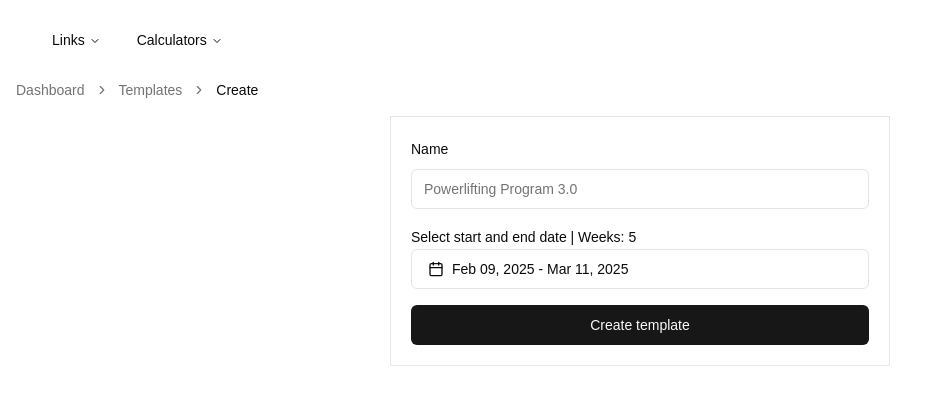
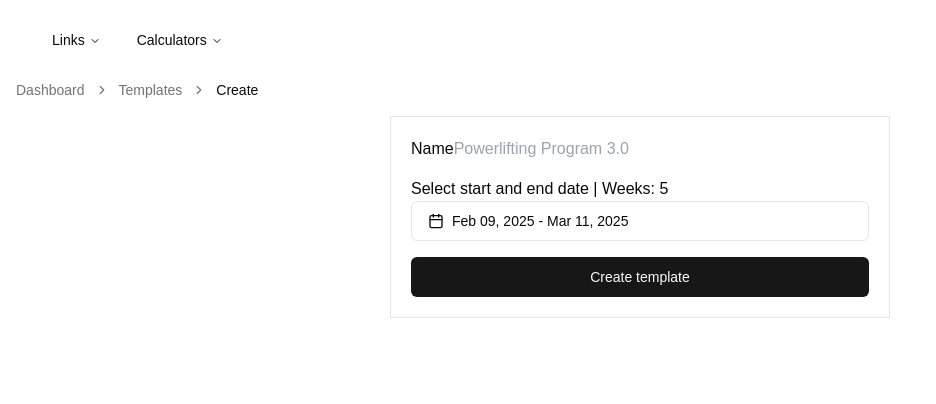
Before and after one commit to JonelBriones/gymualizer.io, a Next.js app: page /dashboard/templates/create in a window 1280 px wide. Shown: the top 404 px of the page, without its empty margins (0-936 px from the left). Built offline with nearby package versions, Linux system fonts and the light colour scheme.

Commit message:
create template server action to mongodb

```diff
--- a/app/_ZodSchemas/index.ts
+++ b/app/_ZodSchemas/index.ts
@@ -1,11 +1,38 @@
 import { z } from "zod";
-
-export const TemplateFormSchema = z.object({
+// const exercise = z.object({
+//   name: z.string(),
+//   loadType: z.string(),
+//   sets: z.string(),
+//   reps: z.string(),
+//   percentageLoad: z.string().optional(),
+//   weightLoad: z.string().optional(),
+//   rpeLoad: z.string().optional(),
+//   unit: z.string(),
+// });
+// const day = z.object({
+//   exercises: z.object({
+//     name: z.string(),
+//     loadType: z.string(),
+//     sets: z.string(),
+//     reps: z.string(),
+//     percentageLoad: z.string().optional(),
+//     weightLoad: z.string().optional(),
+//     rpeLoad: z.string().optional(),
+//     unit: z.string(),
+//   }),
+// });
+// const week = z.object({
+//   days: z.array(day),
+// });
+export const templateFormSchema = z.object({
   name: z
-    .string()
+    .string({ required_error: "Name is required" })
     .min(2, { message: " Name must be at least 2 characters long." }),
+  startDate: z.number({ required_error: "Start date is required" }),
+  endDate: z.number({ required_error: "End date is required" }),
+  weeks: z.number(),
 });
-export type TemplateFormSchemaType = z.infer<typeof TemplateFormSchema>;
+export type TemplateFormSchemaType = z.infer<typeof templateFormSchema>;
 
 export const ExerciseFormSchema = z.object({
   name: z
--- /dev/null
+++ b/app/_actions/exerciseActions/templateActions/createProgramAction.tsx
@@ -0,0 +1,57 @@
+"use server";
+import connectDB from "@/config/database";
+import Template from "@/models/Templates";
+import { revalidatePath } from "next/cache";
+import { z } from "zod";
+
+export const createProgramAction = async (
+  prevState: any,
+  formData: FormData
+) => {
+  await connectDB();
+
+  const template = z.object({
+    name: z
+      .string()
+      .min(2, { message: " Name must be at least 2 characters long." }),
+    startDate: z.number(),
+    endDate: z.number(),
+    weeks: z.number(),
+  });
+
+  const getForm = {
+    name: formData.get("name"),
+    startDate: Number(formData.get("startDate")),
+    endDate: Number(formData.get("endDate")),
+    weeks: Number(formData.get("weeks")),
+  };
+  const validTemplate = template.safeParse(getForm);
+
+  console.log("validating template", validTemplate);
+  const totalWeeks = getForm.weeks;
+  console.log(getForm);
+  if (!validTemplate.success) {
+    return {
+      errorMsg: "error",
+    };
+  } else {
+    const newTemplate = await Template.create({
+      ...getForm,
+      weeks: Array.from({ length: totalWeeks }, () => ({
+        days: Array(7)
+          .fill(null)
+          .map(() => ({
+            exercises: [],
+          })),
+      })),
+    });
+    try {
+      await newTemplate.save();
+      revalidatePath("/", "layout");
+    } catch (error) {
+      return {
+        errorMsg: "error",
+      };
+    }
+  }
+};
--- a/app/dashboard/templates/create/page.tsx
+++ b/app/dashboard/templates/create/page.tsx
@@ -50,27 +50,27 @@ const page = () => {
   const [readyToSave, setReadyToSave] = useState(false);
   const [showQuestion, setShowQuestion] = useState(0);
 
-  const onSubmitCreateTemplate = (e: TemplateFormSchemaType) => {
-    console.log(e);
-    setReadyToSave(true);
-    setShowQuestion(0);
-    setDate(defaultDate);
+  // const onSubmitCreateTemplate = (e: TemplateFormSchemaType) => {
+  //   console.log(e);
+  //   setReadyToSave(true);
+  //   setShowQuestion(0);
+  //   setDate(defaultDate);
 
-    const setWeeks = Array.from({ length: totalWeeks }, () => ({
-      days: Array(7)
-        .fill(null)
-        .map(() => ({
-          exercises: [],
-        })),
-    }));
-    setTemplate({
-      ...template,
-      name: e.name,
-      startDate: date?.from ? new Date(date?.from) : new Date(),
-      endDate: date?.to ? new Date(date?.to) : new Date(),
-      weeks: setWeeks,
-    });
-  };
+  //   const setWeeks = Array.from({ length: totalWeeks }, () => ({
+  //     days: Array(7)
+  //       .fill(null)
+  //       .map(() => ({
+  //         exercises: [],
+  //       })),
+  //   }));
+  //   setTemplate({
+  //     ...template,
+  //     name: e.name,
+  //     startDate: date?.from ? new Date(date?.from) : new Date(),
+  //     endDate: date?.to ? new Date(date?.to) : new Date(),
+  //     weeks: setWeeks,
+  //   });
+  // };
   useEffect(() => {
     console.log(template);
   }, [template]);
@@ -93,20 +93,20 @@ const page = () => {
     return selectDay;
   };
 
-  useEffect(() => {
-    const start = date?.from ? new Date(date?.from) : new Date();
-    const end = date?.to ? new Date(date?.to) : new Date();
+  // useEffect(() => {
+  //   const start = date?.from ? new Date(date?.from) : new Date();
+  //   const end = date?.to ? new Date(date?.to) : new Date();
 
-    const totalDays = Math.ceil(
-      Math.abs(start.getTime() - end.getTime()) / (1000 * 60 * 60 * 24)
-    );
-    const completeWeeks = Math.floor(totalDays / 7);
-    const remainingDays = Math.floor(totalDays % 7);
-    const totalWeeks = remainingDays > 0 ? completeWeeks + 1 : completeWeeks;
+  //   const totalDays = Math.ceil(
+  //     Math.abs(start.getTime() - end.getTime()) / (1000 * 60 * 60 * 24)
+  //   );
+  //   const completeWeeks = Math.floor(totalDays / 7);
+  //   const remainingDays = Math.floor(totalDays % 7);
+  //   const totalWeeks = remainingDays > 0 ? completeWeeks + 1 : completeWeeks;
 
-    setTotalWeeks(totalWeeks);
-    setRemainingDay(remainingDays);
-  }, [date]);
+  //   setTotalWeeks(totalWeeks);
+  //   setRemainingDay(remainingDays);
+  // }, [date]);
 
   const [toggledDay, setToggleDay] = useState({
     week: 0,
@@ -247,7 +247,7 @@ const page = () => {
             options={options}
             setReadyToSave={setReadyToSave}
             readyToSave={readyToSave}
-            onSubmitCreateTemplate={onSubmitCreateTemplate}
+            // onSubmitCreateTemplate={onSubmitCreateTemplate}
             setShowQuestion={setShowQuestion}
             showQuestion={showQuestion}
             defaultTemplateForm={defaultTemplateForm}
--- a/components/forms/template/CreateTemplateCard.tsx
+++ /dev/null
@@ -1,91 +0,0 @@
-"use client";
-import React, { FormEvent, useEffect, useState } from "react";
-
-import { Button } from "@/components/ui/button";
-import { Card, CardContent, CardHeader, CardTitle } from "@/components/ui/card";
-import { Input } from "@/components/ui/input";
-import { Label } from "@/components/ui/label";
-import { TemplateFormDatePicker } from "./TemplateFormDatePicker";
-
-export function CreateTemplateCard({
-  setReadyToSave,
-  templateForm,
-  setTemplateForm,
-  programName,
-  programDuration,
-  setProgramName,
-  date,
-  setDate,
-}: any) {
-  const onSubmitCreateTemplate = (e: FormEvent<HTMLFormElement>) => {
-    e.preventDefault();
-    setShowQuestion(showQuestion + 1);
-    if (templateForm?.name == "") {
-      setTemplateForm({ ...templateForm, name: programName });
-    } else if (templateForm.totalWeeks == 0) {
-      setTemplateForm({
-        ...templateForm,
-        totalWeeks: programDuration,
-      });
-      setReadyToSave(true);
-    }
-  };
-
-  const questions = [
-    {
-      question: "What would you to name this program?",
-      answer: "",
-    },
-    {
-      question: "Pick a start date.",
-      answer: "",
-    },
-    {
-      question: "Pick a end date.",
-      answer: "",
-    },
-  ];
-  const [showQuestion, setShowQuestion] = useState(0);
-
-  useEffect(() => {}, [showQuestion]);
-  return (
-    <Card className="">
-      <CardHeader>
-        <CardTitle>{questions[showQuestion].question}</CardTitle>
-      </CardHeader>
-      <CardContent>
-        <form onSubmit={onSubmitCreateTemplate}>
-          <div className="grid w-full items-center gap-4">
-            <div className="flex flex-col space-y-1.5">
-              {showQuestion == 0 && (
-                <>
-                  <Label htmlFor="name">Program name</Label>
-                  <Input
-                    id="name"
-                    name="name"
-                    value={programName}
-                    placeholder="Program name"
-                    onChange={(e) => setProgramName(e.target.value)}
-                  />
-                </>
-              )}
-              {showQuestion == 1 && (
-                <>
-                  <div className="w-fit">
-                    <TemplateFormDatePicker date={date} setDate={setDate} />
-                  </div>
-                </>
-              )}
-            </div>
-          </div>
-          <div className="flex justify-between">
-            <Button type="submit">Save</Button>
-            <Button type="button" onClick={() => setReadyToSave(true)}>
-              Cancel
-            </Button>
-          </div>
-        </form>
-      </CardContent>
-    </Card>
-  );
-}
--- a/components/forms/template/TemplateForm.tsx
+++ b/components/forms/template/TemplateForm.tsx
@@ -1,5 +1,5 @@
 "use client";
-import React from "react";
+import React, { useActionState, useEffect, useState } from "react";
 import { Button } from "@/components/ui/button";
 import { Input } from "../../ui/input";
 import { TemplateFormDatePicker } from "./TemplateFormDatePicker";
@@ -13,13 +13,18 @@ import {
 import { TemplateFormSchema, TemplateFormSchemaType } from "@/app/_ZodSchemas";
 import { zodResolver } from "@hookform/resolvers/zod";
 import { useForm } from "react-hook-form";
+import { createProgramAction } from "@/app/_actions/exerciseActions/templateActions/createProgramAction";
+import { useFormStatus } from "react-dom";
+import { DateRange } from "react-day-picker";
+import { addDays } from "date-fns";
+import { Label } from "@radix-ui/react-select";
+import { Week } from "@/app/_types/types";
 
-export function TemplateForm({
-  date,
-  setDate,
-  onSubmitCreateTemplate,
-  totalWeeks,
-}: any) {
+export function TemplateForm({}: // date,
+// setDate,
+// onSubmitCreateTemplate,
+// totalWeeks,
+any) {
   const templateForm = useForm<TemplateFormSchemaType>({
     resolver: zodResolver(TemplateFormSchema),
     defaultValues: {
@@ -27,36 +32,105 @@ export function TemplateForm({
     },
   });
 
+  const { pending } = useFormStatus();
+
+  const initialState = {
+    name: "",
+  };
+  const defaultDate = {
+    from: new Date(),
+    to: addDays(new Date(), 30),
+  };
+  const [date, setDate] = useState<DateRange | undefined>(defaultDate);
+  const [totalWeeks, setTotalWeeks] = useState<number>(0);
+
+  const [name, setProgramName] = useState("");
+
+  const [state, createProgram] = useActionState(createProgramAction, null);
+  const onSubmitCreateTemplate = (e: TemplateFormSchemaType) => {
+    console.log(e);
+    // setReadyToSave(true);
+    // setShowQuestion(0);
+    // setDate(defaultDate);
+
+    // const setWeeks = Array.from({ length: totalWeeks }, () => ({
+    //   days: Array(7)
+    //     .fill(null)
+    //     .map(() => ({
+    //       exercises: [],
+    //     })),
+    // }));
+    // setTemplate({
+    //   ...template,
+    //   name: e.name,
+    //   startDate: date?.from ? new Date(date?.from) : new Date(),
+    //   endDate: date?.to ? new Date(date?.to) : new Date(),
+    //   weeks: setWeeks,
+    // });
+  };
+
+  useEffect(() => {
+    const start = date?.from ? new Date(date?.from) : new Date();
+    const end = date?.to ? new Date(date?.to) : new Date();
+
+    const totalDays = Math.ceil(
+      Math.abs(start.getTime() - end.getTime()) / (1000 * 60 * 60 * 24)
+    );
+    const completeWeeks = Math.floor(totalDays / 7);
+    const remainingDays = Math.floor(totalDays % 7);
+    const totalWeeks = remainingDays > 0 ? completeWeeks + 1 : completeWeeks;
+
+    // setRemainingDay(remainingDays);
+    const weeks = Array.from({ length: totalWeeks }, () => ({
+      days: Array(7)
+        .fill(null)
+        .map(() => ({
+          exercises: [],
+        })),
+    }));
+
+    setTotalWeeks(totalWeeks);
+    console.log(totalWeeks);
+  }, [date]);
+
+  // useEffect(() => {
+  //   console.log("state", state);
+  // }, [state]);
+  // console.log(date?.from?.getTime());
+
   return (
-    <Form {...templateForm}>
-      <form onSubmit={templateForm.handleSubmit(onSubmitCreateTemplate)}>
-        <div className="flex flex-col gap-4">
-          <FormField
-            control={templateForm.control}
-            name="name"
-            render={({ field }) => (
-              <FormItem>
-                <FormLabel htmlFor="name">Name</FormLabel>
-                <FormControl>
-                  <Input
+    <form action={createProgram} className="flex flex-col gap-4">
+      <div>
+        <label htmlFor="name">Name</label>
+        <input
           placeholder="Powerlifting Program 3.0"
           id="name"
           type="text"
-                    {...field}
+          name="name"
         />
-                </FormControl>
-              </FormItem>
-            )}
+      </div>
+      <div>
+        <label htmlFor="date">
+          Select start and end date | Weeks: {totalWeeks}
+        </label>
+        <input
+          type="number"
+          hidden
+          name="startDate"
+          defaultValue={date?.from ? date?.from?.getTime() : ""}
         />
-          <div>
-            <FormLabel htmlFor="date">
-              Select start and end date | Weeks: {totalWeeks}
-            </FormLabel>
+        <input
+          type="number"
+          hidden
+          name="endDate"
+          defaultValue={date?.to ? date?.to?.getTime() : ""}
+        />
+        <input type="number" hidden name="weeks" defaultValue={totalWeeks} />
         <TemplateFormDatePicker date={date} setDate={setDate} />
       </div>
-          <Button type="submit">Create template</Button>
-        </div>
+      <Button type="submit" disabled={pending}>
+        Create template
+      </Button>
     </form>
-    </Form>
   );
 }
--- /dev/null
+++ b/models/Templates.js
@@ -0,0 +1,53 @@
+import { model, models, Schema } from "mongoose";
+const TemplateSchema = new Schema(
+  {
+    name: {
+      type: String,
+      required: true,
+    },
+    startDate: {
+      type: Number,
+      required: true,
+    },
+    endDate: {
+      type: Number,
+      required: true,
+    },
+    weeks: [
+      {
+        exercises: [
+          {
+            name: {
+              name: {
+                type: String,
+              },
+              loadType: {
+                type: String,
+              },
+              sets: {
+                type: String,
+              },
+              reps: {
+                type: String,
+              },
+              unit: {
+                type: String,
+              },
+              notes: {
+                type: String,
+              },
+              additionalNotes: {
+                type: String,
+              },
+            },
+          },
+        ],
+      },
+    ],
+  },
+
+  { timestamps: true }
+);
+
+const Template = models.Template || model("Template", TemplateSchema);
+export default Template;
```
Lines whose indentation alone changed are shown as unchanged.
